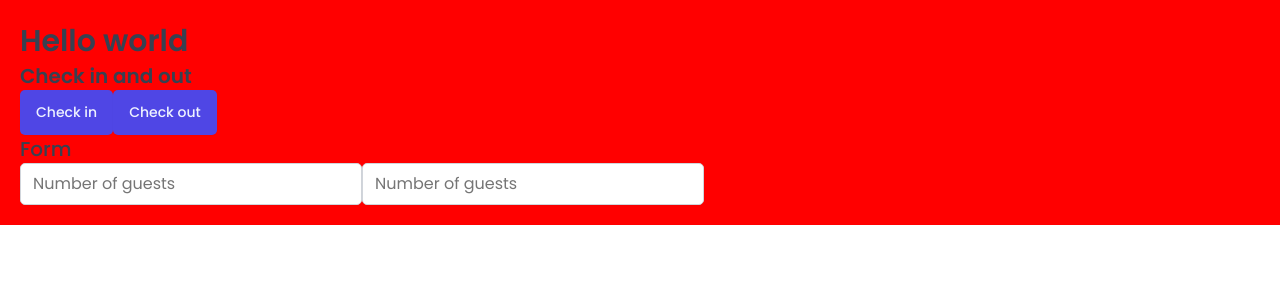
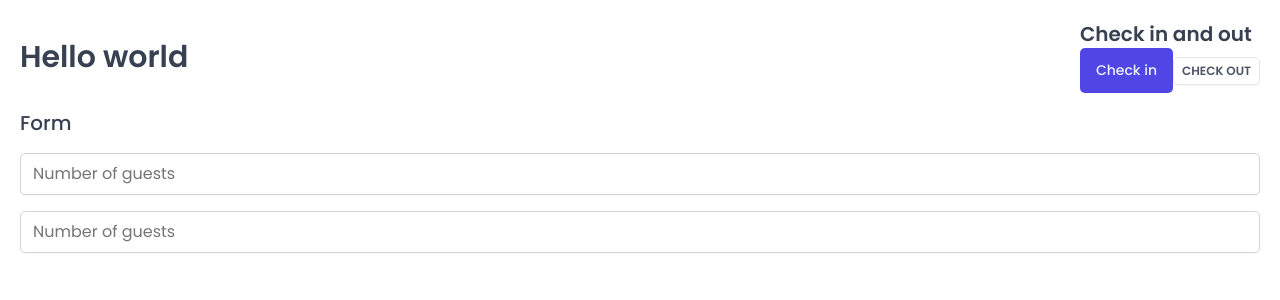
Before and after one commit to ayushblaze/InnSight, a React (Vite) app: page / in a window 1280 px wide. Shown: the top 300 px of the page. Built offline with nearby package versions, Linux system fonts and the light colour scheme; a web font is replaced by a local one.

Commit message:
feat(row & button): create row and button components and setup conditional styling

```diff
--- a/src/App.jsx
+++ b/src/App.jsx
@@ -3,9 +3,10 @@
 import Button from "./ui/Button";
 import Input from "./ui/Input";
 import Heading from "./ui/Heading";
+import Row from "./ui/Row";
 
 const StyledApp = styled.main`
-  background-color: red;
+  // background-color: red;
   padding: 20px;
 `;
 
@@ -14,17 +15,25 @@
     <>
       <GlobalStyles />
       <StyledApp>
+        <Row type="vertical">
+          <Row type="horizontal">
             <Heading as="h1">Hello world</Heading>
+            <div>
               <Heading as="h2">Check in and out</Heading>
               <Button onClick={() => alert("Check in!")}>Check in</Button>
-        <Button onClick={() => alert("Check out!")}>Check out</Button>
+              <Button variation="secondary" size="small" onClick={() => alert("Check out!")}>Check out</Button>
+            </div>
+          </Row>
 
+          <Row type="vertical">
             <Heading as="h3">Form</Heading>
             <Input type="number" placeholder="Number of guests" />
             <Input type="number" placeholder="Number of guests" />
+          </Row>
+        </Row>
       </StyledApp>
     </>
-  )
+  );
 }
 
-export default App
+export default App;
--- a/src/ui/Button.jsx
+++ b/src/ui/Button.jsx
@@ -49,19 +49,18 @@
 };
 
 const Button = styled.button`
-  font-size: 1.4rem;
-  padding: 1.2rem 1.6rem;
-  font-weight: 500;
   border: none;
   border-radius: var(--border-radius-sm);
-  background-color: var(--color-brand-600);
-  color: var(--color-brand-50);
   box-shadow: var(--shadow-sm);
   cursor: pointer;
 
-  &:hover {
-    background-color: var(--color-brand-700);
-  }
+  ${(props) => sizes[props.size]}
+  ${(props) => variations[props.variation]}
 `;
 
+Button.defaultProps = {
+  variation: 'primary',
+  size: 'medium',
+};
+
 export default Button;
--- /dev/null
+++ b/src/ui/Row.jsx
@@ -0,0 +1,25 @@
+import styled, { css } from "styled-components";
+
+const Row = styled.div`
+  display: flex;
+
+  ${(props) =>
+    props.type === "horizontal" &&
+    css`
+      justify-content: space-between;
+      align-items: center;
+    `}
+
+    ${(props) =>
+    props.type === "vertical" &&
+    css`
+      flex-direction: column;
+      gap: 1.6rem;
+    `}
+`;
+
+Row.defaultProps = {
+  type: "vertical",
+}
+
+export default Row;
```
Lines whose indentation alone changed are shown as unchanged.
